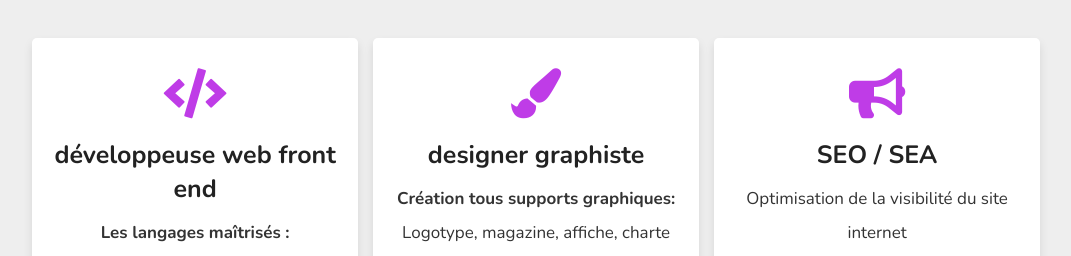
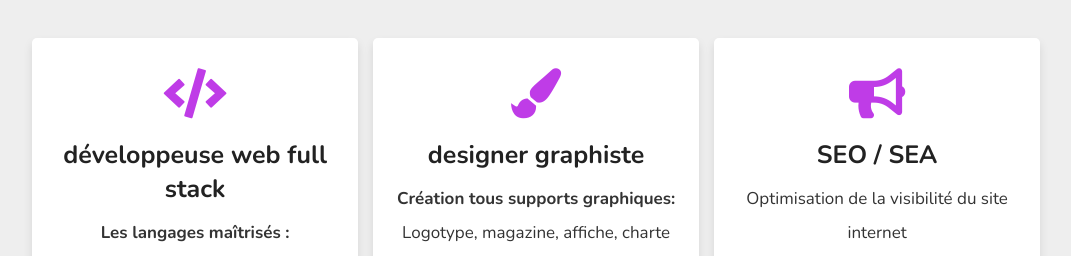
Before and after one commit to delphine5656/book, a plain HTML site: page index.html in a window 1280 px wide. Shown: the part 1684-1940 px from the top of the page, without its empty margins (79-1150 px from the left). Drawn offline with nearby package versions, Linux system fonts and the light colour scheme; files that its build step writes are made by us from their sources; a script that the page names is missing.

Commit message:
Update index.html

```diff
--- a/index.html
+++ b/index.html
@@ -99,7 +99,7 @@
 
         <div class="box tilt">
             <i class="fas fa-code"></i>
-            <h3>développeuse web front end</h3>
+            <h3>développeuse web full stack</h3>
             <p><b>Les langages maîtrisés : </b><br>HTML / CSS/ JavaScript / PHP / TWIG / SQL</p>
             <p><b>Les librairies maîtrisées : </b><br>Boostrap</p>
             <p><b>Les framework maîtrisés : </b><br>React.Js / Symfony</p>
```
